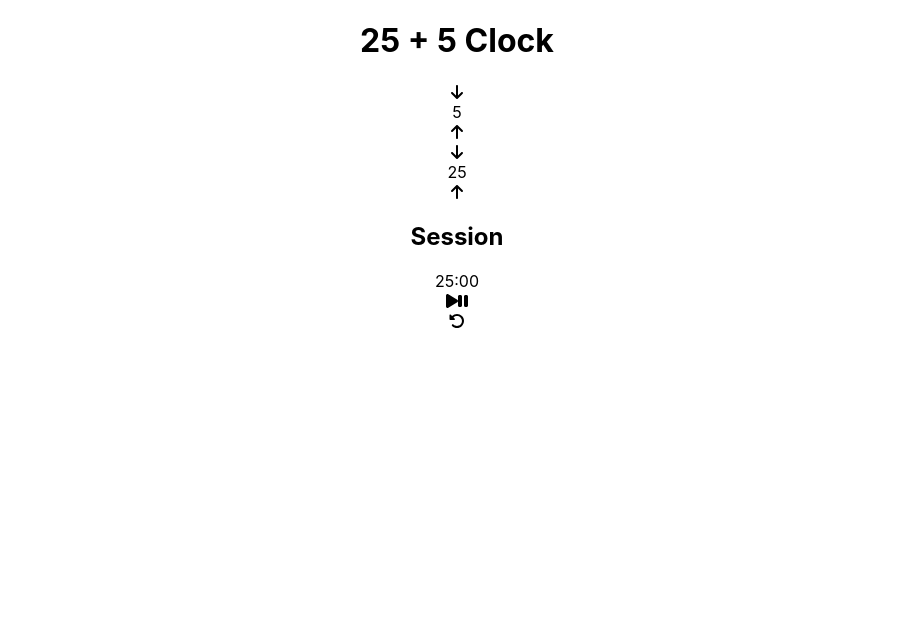
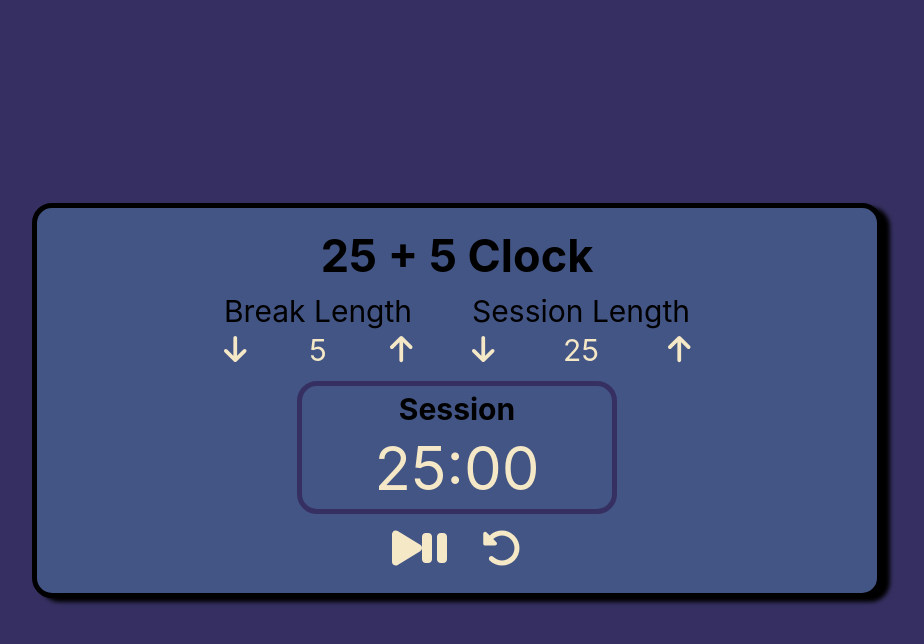
Before and after one commit to SpicyBolas/countdown-timer, a React (Create React App) app: page / in a window 1280 px wide. Shown: the top 644 px of the page, without its empty margins (183-1107 px from the left). Built offline with nearby package versions, Linux system fonts and the light colour scheme.

Commit message:
CSS completed. TODO: JS functionality

```diff
--- a/src/App.css
+++ b/src/App.css
@@ -1,38 +1,107 @@
-.App {
-  text-align: center;
+:root {
+  --primary-col:  #363062;
+  --secondary-col: #435585;
+  --tertiary-col: #818FB4;
+  --quart-col: #F5E8C7;
 }
 
-.App-logo {
-  height: 40vmin;
-  pointer-events: none;
+body {
+  font-size: 30px;
+  color: black;
 }
 
-@media (prefers-reduced-motion: no-preference) {
-  .App-logo {
-    animation: App-logo-spin infinite 20s linear;
-  }
+
+body,#root {
+  width: 100vw;
+  height: 100vh;
+  background-color: var(--primary-col);
 }
 
-.App-header {
-  background-color: #282c34;
-  min-height: 100vh;
+#root {
+  display: flex;
+  justify-content: center;
+  align-items: center;
+}
+
+.App {
+  background-color: var(--secondary-col);
   display: flex;
   flex-direction: column;
+  justify-content: center;
   align-items: center;
-  justify-content: center;
-  font-size: calc(10px + 2vmin);
-  color: white;
+  width: 800px;
+  border-radius: 20px;
+  border: 5px black solid;
+  box-shadow: 8px 4px 4px black;
+  padding: 20px;
+  gap: 10px;
 }
 
-.App-link {
-  color: #61dafb;
+#lengths {
+  display: flex;
+  justify-content: space-between;
+  align-items: center;
+  gap: 60px;
 }
 
-@keyframes App-logo-spin {
-  from {
-    transform: rotate(0deg);
-  }
-  to {
-    transform: rotate(360deg);
-  }
+#break,#session {
+  display: flex;
+  flex-direction: column;
+  justify-content: center;
+  align-items: center;
 }
+
+#break-buttons,#session-buttons {
+  width: 100%;
+  padding: 3px;
+  display: flex;
+  justify-content: space-between;
+  align-items: center;
+}
+
+
+
+#session-view {
+  display: flex;
+  flex-direction: column;
+  justify-content: flex-start;
+  align-items: center;
+  width: 300px;
+  padding: 5px;
+  gap: 5px;
+  border: 5px var(--primary-col) solid;
+  border-radius: 20px;
+}
+
+h1 {
+  font-size: 45px;
+  margin: 0;
+}
+
+#session-label,#break-label,#timer-label {
+  font-size: 30px;
+}
+
+#time-left {
+  font-size: 60px;
+}
+
+#timer-label{
+  margin: 0;
+}
+
+#timer-buttons {
+  width: 200px;
+  display: flex;
+  justify-content: space-evenly;
+  align-items: center;
+  font-size: 40px;
+}
+
+.button {
+  color: var(--quart-col);
+}
+
+.number {
+  color: var(--quart-col);
+}
--- a/src/App.js
+++ b/src/App.js
@@ -14,28 +14,32 @@ function App() {
       <div id="lengths">
         <div id="break">
           <div id="break-label">
-
+            Break Length
           </div>
           <div id="break-buttons">
-            <div id="break-decrement">
+            <div id="break-decrement" className="button">
               <FontAwesomeIcon icon={faArrowDown}/>
             </div>
-            {breakLength}
-            <div id="break-increment">
+            <div className="number">
+             {breakLength}
+            </div>
+            <div id="break-increment" className="button">
               <FontAwesomeIcon icon={faArrowUp}/>
             </div>
           </div>
         </div>
         <div id="session">
           <div id="session-label">
-
+            Session Length
           </div>
           <div id="session-buttons">
-            <div id="session-decrement">
+            <div id="session-decrement" className="button">
             <FontAwesomeIcon icon={faArrowDown}/>
             </div>
-            {sessionLength}
-            <div id="session-increment">
+            <div className="number">
+              {sessionLength}
+            </div>
+            <div id="session-increment" className="button">
               <FontAwesomeIcon icon={faArrowUp}/>
             </div>
           </div>
@@ -44,14 +48,16 @@ function App() {
       <div id="session-view">
         <h2 id="timer-label">Session</h2>
         <div id="time-left">
-          25:00
+          <div className="number">
+            25:00
+          </div>
         </div>
       </div>
       <div id="timer-buttons">
-        <div id="start_stop">
+        <div id="start_stop" className="button">
           <FontAwesomeIcon icon={faPlay}/><FontAwesomeIcon icon={faPause}/>
         </div>
-        <div id="reset">
+        <div id="reset" className="button">
         <FontAwesomeIcon icon={faRotateLeft}/>
         </div>
       </div>
```
